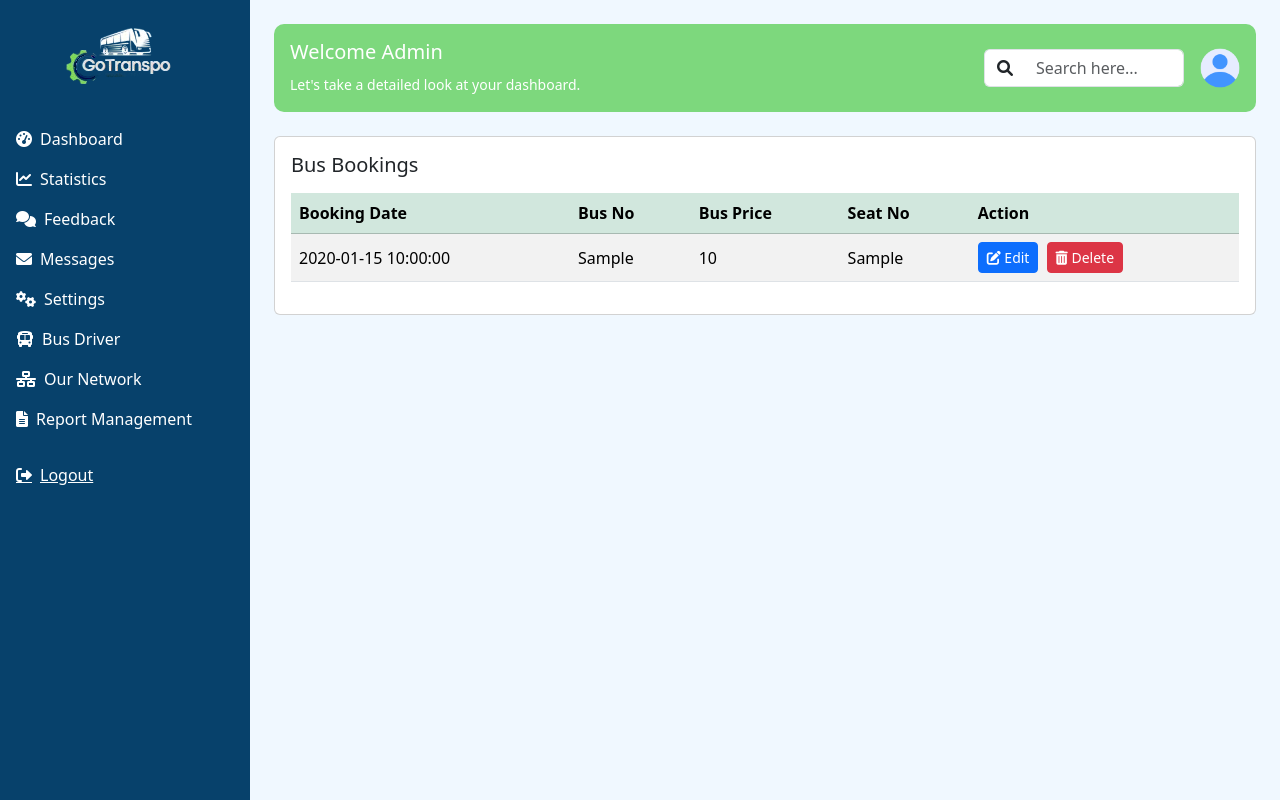
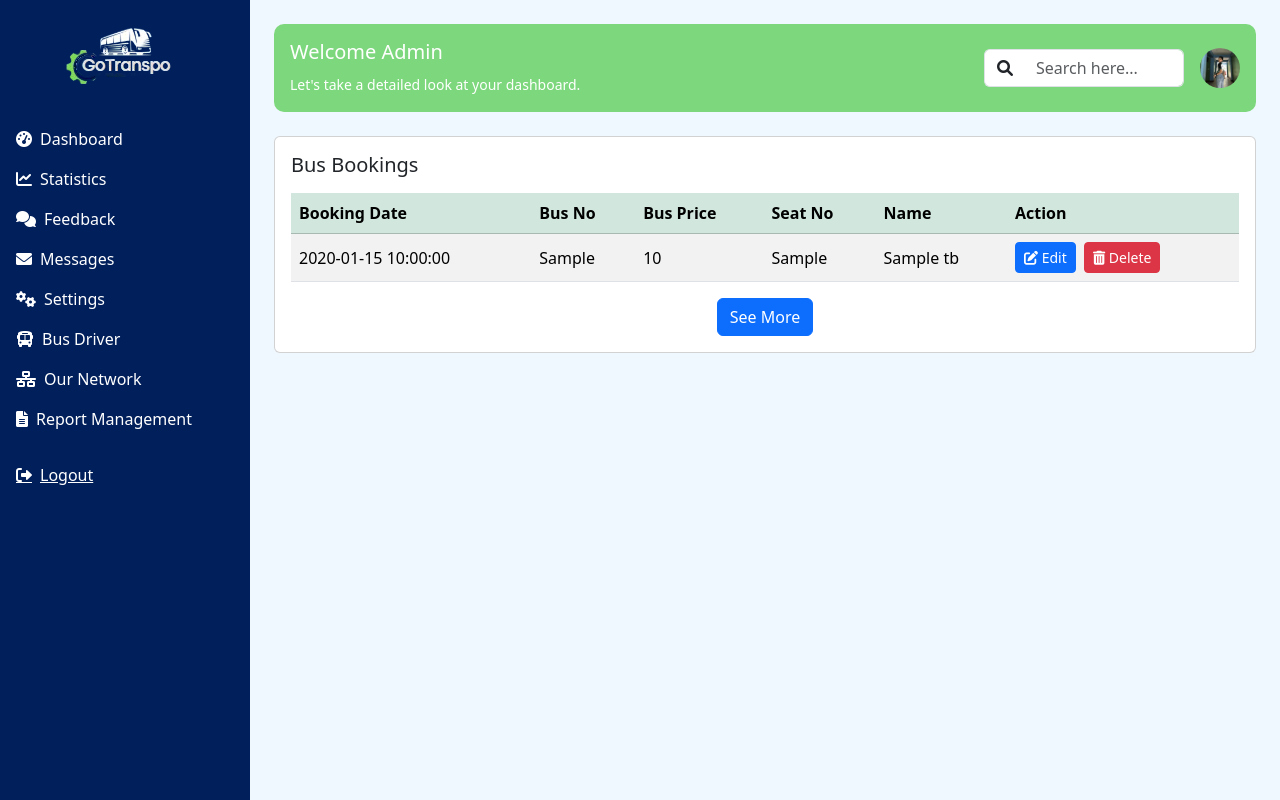
Before and after one commit to FrancisKertDawalNaz/bus, a PHP site: page /admin/view/main.php in a window 1280 px wide. Run offline with PHP 8.4, Linux system fonts and the light colour scheme; the visitor is signed in with stand-in values (Sample User, id 1); tables that the repository leaves empty or names only in its code hold one stand-in row (values such as "Sample post"); some libraries are stand-ins or nearby versions.

Commit message:
add pic admin

```diff
--- a/admin/view/bus_driver.php
+++ b/admin/view/bus_driver.php
@@ -38,7 +38,7 @@
                         </span>
                         <input type="text" class="form-control border-start-0" placeholder="Search here...">
                     </div>
-                    <img src="../../driver/assets/images/user.png" alt="Profile" class="rounded-circle" style="width: 40px; height: 40px;">
+                    <img src="../../asset/images/adminpic.jpg" alt="Profile" class="rounded-circle" style="width: 40px; height: 40px;">
                 </div>
             </div>
 
--- a/admin/view/feedback.php
+++ b/admin/view/feedback.php
@@ -39,7 +39,7 @@
                         </span>
                         <input type="text" class="form-control border-start-0" placeholder="Search here...">
                     </div>
-                    <img src="../../driver/assets/images/user.png" alt="Profile" class="rounded-circle" style="width: 40px; height: 40px;">
+                    <img src="../../asset/images/adminpic.jpg" alt="Profile" class="rounded-circle" style="width: 40px; height: 40px;">
                 </div>
             </div>
             <!-- Feedback Overview -->
--- a/admin/view/main.php
+++ b/admin/view/main.php
@@ -1,26 +1,17 @@
 <?php
-include '../template/header.php';
-include_once('../../connection.php');
-
-if (session_status() == PHP_SESSION_NONE) {
-    session_start();
-}
+session_start();
 
 if (!isset($_SESSION['admin_id'])) {
     die("Unauthorized access.");
 }
 
-// Fetch booking data
-$booking_query = "SELECT booking_date, bus_no, bus_price, seat_no, booking_id FROM booking_tb ORDER BY booking_date DESC";
-$booking_result = $conn->query($booking_query);
+include '../template/header.php';
 ?>
 
 <main style="height: 100vh; overflow: hidden;">
     <div class="d-flex" style="height: 100%;">
-
-
         <!-- Sidebar -->
-        <nav class="text-white p-3" style="width: 250px; background-color: #07416b; position: fixed; top: 0; left: 0; height: 100vh; overflow-y: auto;">
+        <nav class="text-white p-3" style="width: 250px; background-color: #001f5b; position: fixed; top: 0; left: 0; height: 100vh; overflow-y: auto;">
             <div class="text-center mb-4">
                 <img src="../../asset/images/logo.png" alt="Logo" class="img-fluid" style="max-width: 150px;">
             </div>
@@ -34,7 +25,6 @@ $booking_result = $conn->query($booking_query);
                 <li><a href="./network.php" class="sidebar-link text-white d-flex align-items-center py-2"><i class="fas fa-network-wired me-2"></i> Our Network</a></li>
                 <li><a href="./report.php" class="sidebar-link text-white d-flex align-items-center py-2"><i class="fas fa-file-alt me-2"></i> Report Management</a></li>
             </ul>
-
 
             <ul class="list-unstyled mt-auto">
                 <li><a href="../pages/index.php" class="text-white d-flex align-items-center py-2"><i class="fas fa-sign-out-alt me-2"></i> Logout</a></li>
@@ -78,14 +68,14 @@ $booking_result = $conn->query($booking_query);
                         </span>
                         <input type="text" class="form-control border-start-0" placeholder="Search here...">
                     </div>
-                    <img src="../../driver/assets/images/user.png" alt="Profile" class="rounded-circle" style="width: 40px; height: 40px;">
+                    <img src="../../asset/images/adminpic.jpg" alt="Profile" class="rounded-circle" style="width: 40px; height: 40px;">
                 </div>
             </div>
 
             <!-- Booking Table -->
             <div class="card p-3">
                 <h5 class="mb-3">Bus Bookings</h5>
-                <div class="table-responsive">
+                <div class="table-responsive" id="bookingTable">
                     <table class="table table-striped align-middle">
                         <thead class="table-success">
                             <tr>
@@ -93,39 +83,122 @@ $booking_result = $conn->query($booking_query);
                                 <th>Bus No</th>
                                 <th>Bus Price</th>
                                 <th>Seat No</th>
+                                <th>Name</th>
                                 <th>Action</th>
                             </tr>
                         </thead>
                         <tbody>
                             <?php
-                            if ($booking_result->num_rows > 0):
-                                while ($row = $booking_result->fetch_assoc()):
-                            ?>
-                                <tr>
-                                    <td><?php echo htmlspecialchars($row['booking_date']); ?></td>
-                                    <td><?php echo htmlspecialchars($row['bus_no']); ?></td>
-                                    <td><?php echo htmlspecialchars($row['bus_price']); ?></td>
-                                    <td><?php echo htmlspecialchars($row['seat_no']); ?></td>
-                                    <td>
-                                        <a href="edit_booking.php?id=<?php echo $row['booking_id']; ?>" class="btn btn-sm btn-primary me-1">
-                                            <i class="fas fa-edit"></i> Edit
-                                        </a>
-                                        <a href="delete_booking.php?id=<?php echo $row['booking_id']; ?>" class="btn btn-sm btn-danger">
-                                            <i class="fas fa-trash-alt"></i> Delete
-                                        </a>
-                                    </td>
-                                </tr>
-                            <?php
-                                endwhile;
-                            else:
-                                echo "<tr><td colspan='5' class='text-center text-muted'>No bookings available</td></tr>";
-                            endif;
+                            include_once('../../connection.php');
+
+                            $booking_query = "SELECT booking_date, bus_no, bus_price, seat_no, name FROM booking_tb ORDER BY booking_date DESC";
+                            $result = $conn->query($booking_query);
+
+                            $count = 0;
+                            $allRows = [];
+                            if ($result->num_rows > 0) {
+                                while ($row = $result->fetch_assoc()) {
+                                    $allRows[] = $row;
+                                }
+                            }
+
+                            // Show first 4 rows initially
+                            foreach (array_slice($allRows, 0, 4) as $row) {
+                                echo "<tr class='booking-row'>";
+                                echo "<td>" . htmlspecialchars($row['booking_date']) . "</td>";
+                                echo "<td>" . htmlspecialchars($row['bus_no']) . "</td>";
+                                echo "<td>" . htmlspecialchars($row['bus_price']) . "</td>";
+                                echo "<td>" . htmlspecialchars($row['seat_no']) . "</td>";
+                                echo "<td>" . htmlspecialchars($row['name']) . "</td>";
+                                echo "<td>
+                                        <button class='btn btn-sm btn-primary me-1'>
+                                            <i class='fas fa-edit'></i> Edit
+                                        </button>
+                                        <button class='btn btn-sm btn-danger'>
+                                            <i class='fas fa-trash-alt'></i> Delete
+                                        </button>
+                                      </td>";
+                                echo "</tr>";
+                            }
+
+                            $conn->close();
                             ?>
                         </tbody>
                     </table>
+
+                    <!-- See More Button -->
+                    <div id="seeMoreBtn" class="text-center mt-3">
+                        <button class="btn btn-primary" onclick="showMoreRows()">See More</button>
+                    </div>
+
+                    <!-- See Less Button (Initially Hidden) -->
+                    <div id="seeLessBtn" class="text-center mt-3" style="display: none;">
+                        <button class="btn btn-secondary" onclick="showLessRows()">See Less</button>
+                    </div>
                 </div>
             </div>
 
         </div>
     </div>
 </main>
+
+<script>
+    let allRows = <?php echo json_encode($allRows); ?>;
+    let displayedRowsCount = 4;
+
+    function showMoreRows() {
+        // Show the remaining rows
+        let rowsToDisplay = allRows.slice(displayedRowsCount);
+        let tableBody = document.querySelector('#bookingTable tbody');
+        rowsToDisplay.forEach(row => {
+            let tr = document.createElement('tr');
+            tr.classList.add('booking-row');
+            tr.innerHTML = `
+                <td>${row.booking_date}</td>
+                <td>${row.bus_no}</td>
+                <td>${row.bus_price}</td>
+                <td>${row.seat_no}</td>
+                <td>${row.name}</td>
+                <td>
+                    <button class='btn btn-sm btn-primary me-1'>
+                        <i class='fas fa-edit'></i> Edit
+                    </button>
+                    <button class='btn btn-sm btn-danger'>
+                        <i class='fas fa-trash-alt'></i> Delete
+                    </button>
+                </td>
+            `;
+            tableBody.appendChild(tr);
+        });
+
+        displayedRowsCount = allRows.length;
+
+        // Hide "See More" button and show "See Less" button
+        document.getElementById('seeMoreBtn').style.display = 'none';
+        document.getElementById('seeLessBtn').style.display = 'block';
+    }
+
+    function showLessRows() {
+        // Hide rows after the first 4
+        let rows = document.querySelectorAll('.booking-row');
+        rows.forEach((row, index) => {
+            if (index >= 4) {
+                row.style.display = 'none';
+            }
+        });
+
+        // Update displayedRowsCount
+        displayedRowsCount = 4;
+
+        // Hide "See Less" button and show "See More" button
+        document.getElementById('seeLessBtn').style.display = 'none';
+        document.getElementById('seeMoreBtn').style.display = 'block';
+    }
+</script>
+
+<?php
+// If the admin is not logged in, destroy the session (for security reasons)
+if (!isset($_SESSION['admin_id'])) {
+    session_destroy();
+}
+?>
--- a/admin/view/message.php
+++ b/admin/view/message.php
@@ -39,7 +39,7 @@
                         </span>
                         <input type="text" class="form-control border-start-0" placeholder="Search users...">
                     </div>
-                    <img src="../../driver/assets/images/user.png" alt="Profile" class="rounded-circle" style="width: 40px; height: 40px;">
+                    <img src="../../asset/images/adminpic.jpg" alt="Profile" class="rounded-circle" style="width: 40px; height: 40px;">
                 </div>
             </div>
 
--- a/admin/view/network.php
+++ b/admin/view/network.php
@@ -39,6 +39,7 @@
                         </span>
                         <input type="text" class="form-control border-start-0" placeholder="Search...">
                     </div>
+                    <img src="../../asset/images/adminpic.jpg" alt="Profile" class="rounded-circle" style="width: 40px; height: 40px;">
                 </div>
             </div>
 
--- a/admin/view/report.php
+++ b/admin/view/report.php
@@ -116,7 +116,7 @@ if (isset($_SESSION['driver_id'])) {
                         </span>
                         <input type="text" class="form-control border-start-0" placeholder="Search here...">
                     </div>
-                    <img src="../../driver/assets/images/user.png" alt="Profile" class="rounded-circle" style="width: 40px; height: 40px;">
+                    <img src="../../asset/images/adminpic.jpg" alt="Profile" class="rounded-circle" style="width: 40px; height: 40px;">
                 </div>
             </div>
             <!-- Reports Section -->
--- a/admin/view/setting.php
+++ b/admin/view/setting.php
@@ -39,7 +39,7 @@
                         </span>
                         <input type="text" class="form-control border-start-0" placeholder="Search here...">
                     </div>
-                    <img src="../../driver/assets/images/user.png" alt="Profile" class="rounded-circle" style="width: 40px; height: 40px;">
+                    <img src="../../asset/images/adminpic.jpg" alt="Profile" class="rounded-circle" style="width: 40px; height: 40px;">
                 </div>
             </div>
             <div class="container">
--- a/admin/view/statistic.php
+++ b/admin/view/statistic.php
@@ -39,7 +39,7 @@
                         </span>
                         <input type="text" class="form-control border-start-0" placeholder="Search here...">
                     </div>
-                    <img src="../../driver/assets/images/user.png" alt="Profile" class="rounded-circle" style="width: 40px; height: 40px;">
+                    <img src="../../asset/images/adminpic.jpg" alt="Profile" class="rounded-circle" style="width: 40px; height: 40px;">
                 </div>
             </div>
             <!-- Info Boxes -->
```
Also changed, not shown: asset/images/adminpic.jpg (added).
